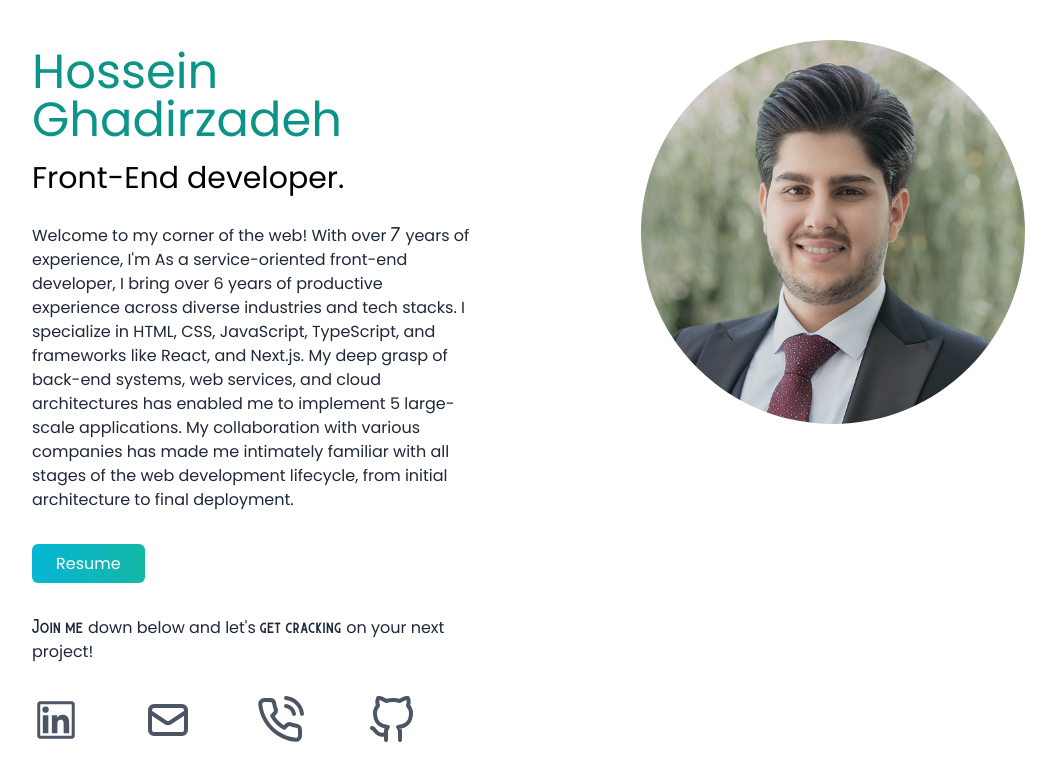
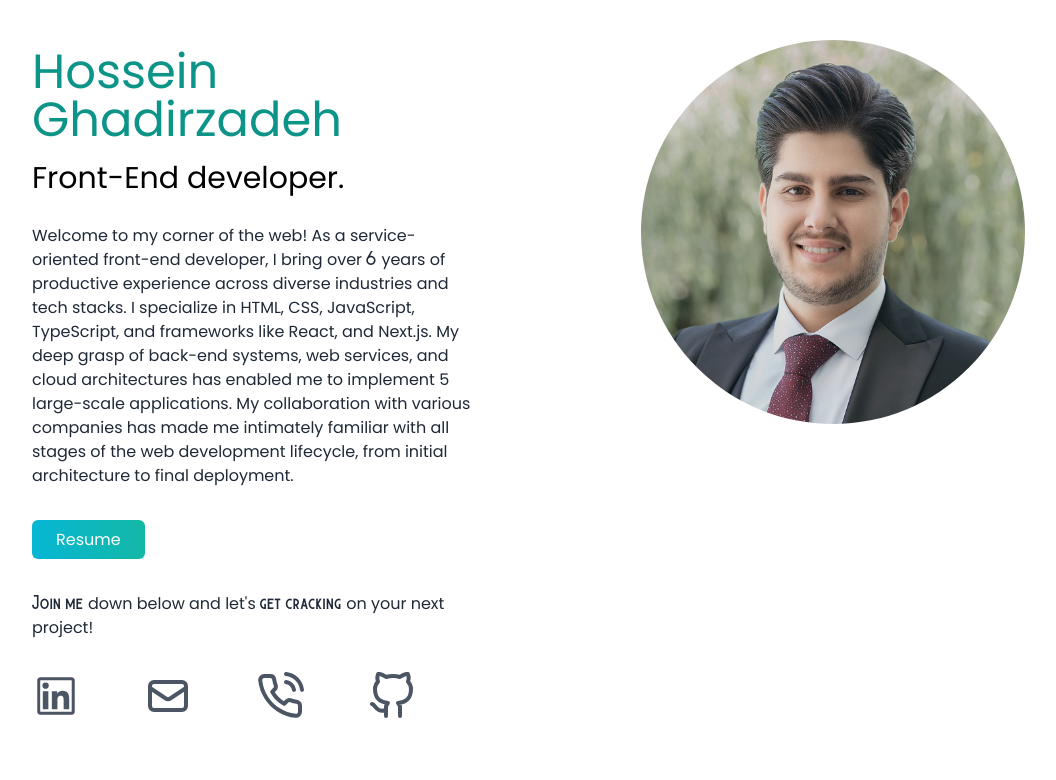
Before and after one commit to hossein-ghadirzadeh/hossein-ghadirzadeh.github.io, a Next.js app: page / in a window 1280 px wide. Shown: the top 780 px of the page, without its empty margins (48-1104 px from the left). Built offline with nearby package versions, Linux system fonts and the light colour scheme.

Commit message:
feat: update my summary

```diff
--- a/app/page.tsx
+++ b/app/page.tsx
@@ -18,9 +18,8 @@ export default function Home() {
                 Front-End developer.
               </h3>
               <p className="text-md py-5 text-gray-800 whitespace-normal">
-                Welcome to my corner of the web! With over{" "}
-                <span className="font-burtons">7</span> years of experience, I'm
-                As a service-oriented front-end developer, I bring over 6 years of productive experience
+                Welcome to my corner of the web! As a service-oriented front-end developer,
+                I bring over <span className="font-burtons">6</span> years of productive experience
                 across diverse industries and tech stacks. I specialize in HTML, CSS, JavaScript, TypeScript,
                 and frameworks like React, and Next.js. My deep grasp of back-end systems, web services,
                 and cloud architectures has enabled me to implement 5 large-scale applications.
```
